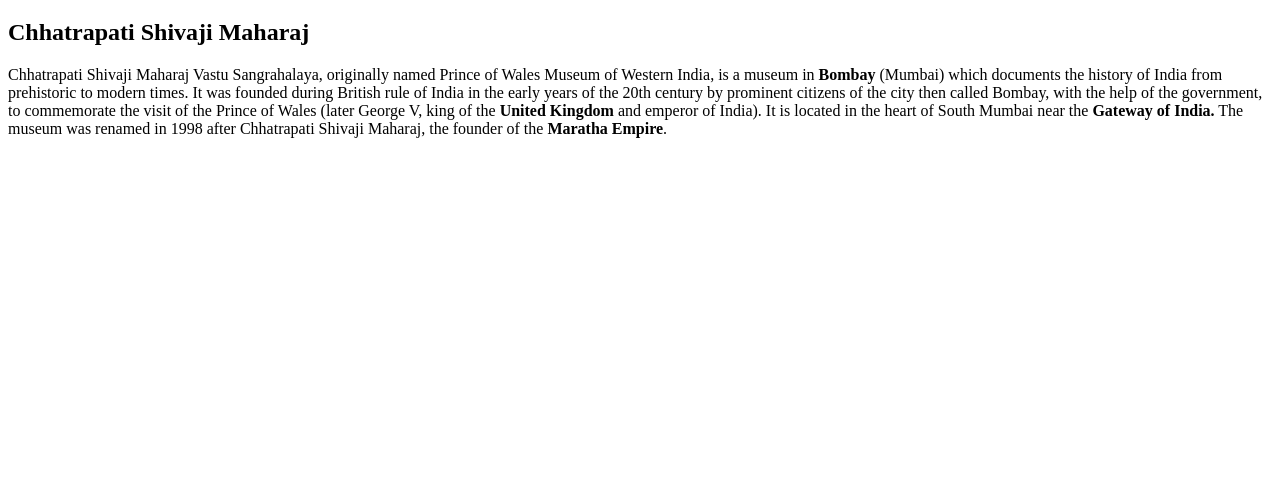
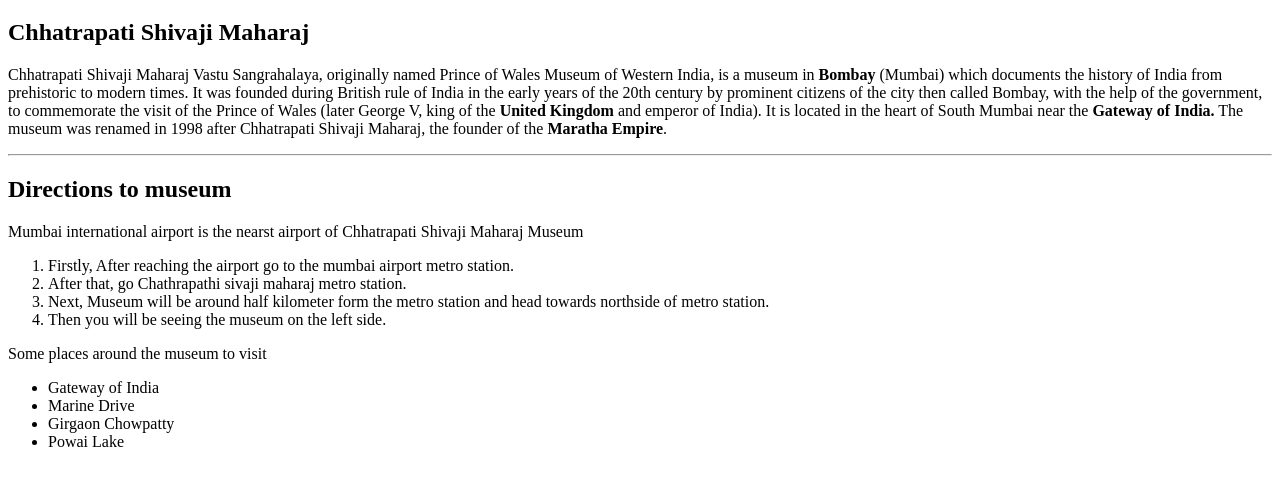
Before and after one commit to 44-563-Web-Apps-F22/44563-webapps-assignment-3-Amruthavarshini27, a plain HTML site: page index.html in a window 1280 px wide. Shown: the part 61-546 px from the top of the page. Drawn offline with Linux system fonts and the light colour scheme.

Commit message:
index modified Directions to museum

```diff
--- a/index.html
+++ b/index.html
@@ -10,6 +10,23 @@
          It was founded during British rule of India in the  early years of the 20th century by prominent citizens of the city then called Bombay, with the help of the government, to commemorate the visit of the Prince of Wales (later George V, king of the <b>United Kingdom</b> and emperor of India).
           It is located in the heart of South Mumbai near the <b>Gateway of India.</b>
           The museum was renamed in 1998 after Chhatrapati Shivaji Maharaj, the founder of the <b>Maratha Empire</b>.</p>
+    <hr>
+    <h2>Directions to museum </h2>
+    <p>Mumbai international airport is the nearst airport of Chhatrapati Shivaji Maharaj Museum</p>
+    <ol>
+        <li>Firstly, After reaching the airport go to the mumbai airport metro station.</li>
+        <li>After that, go Chathrapathi sivaji maharaj metro station.</li>
+        <li>Next, Museum will be around half kilometer form the metro station and head towards northside of metro station.</li>
+        <li> Then you will be seeing the museum on the left side.</li>
+    </ol>
+    <p>Some places around the museum to visit</p>
+    <ul>
+        <li>Gateway of India</li>
+        <li>Marine Drive</li>
+        <li>Girgaon Chowpatty</li>
+        <li>Powai Lake</li>
+    </ul>
+
 
 </body>
 </html>
```
